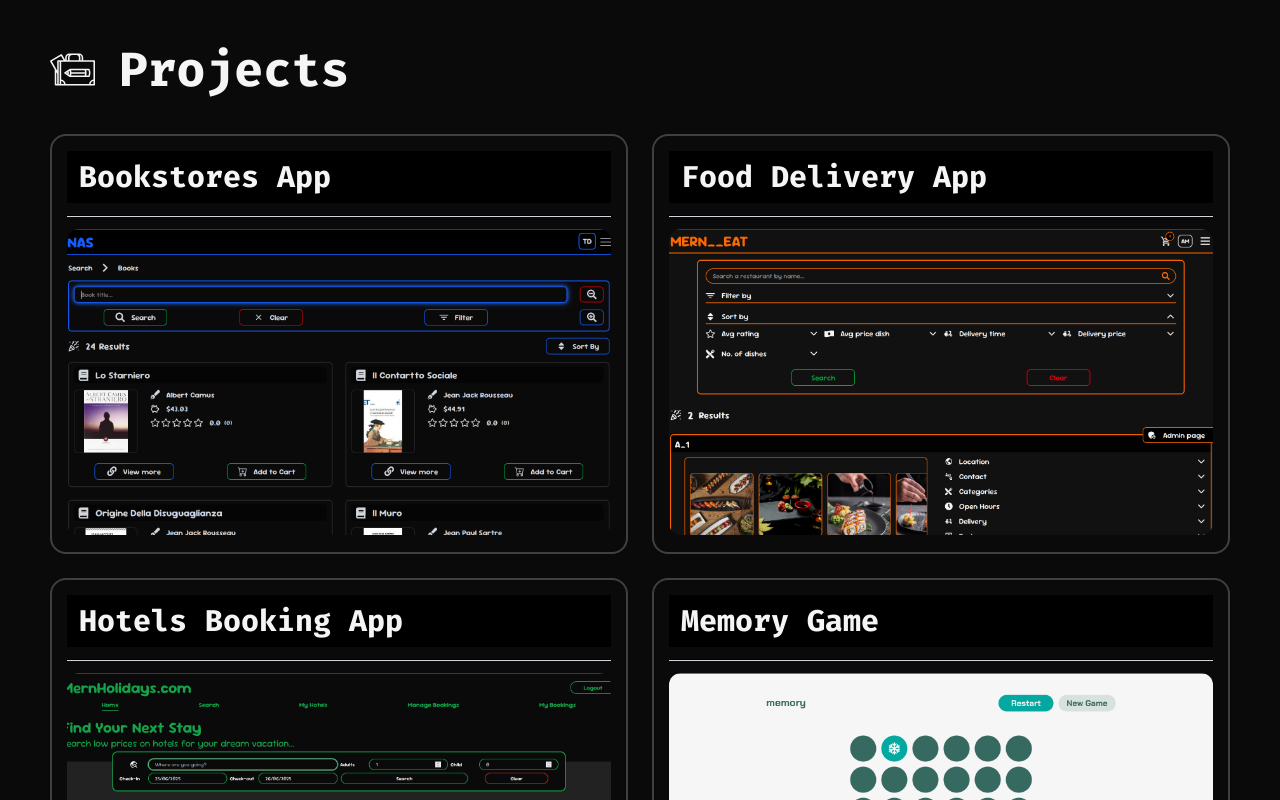
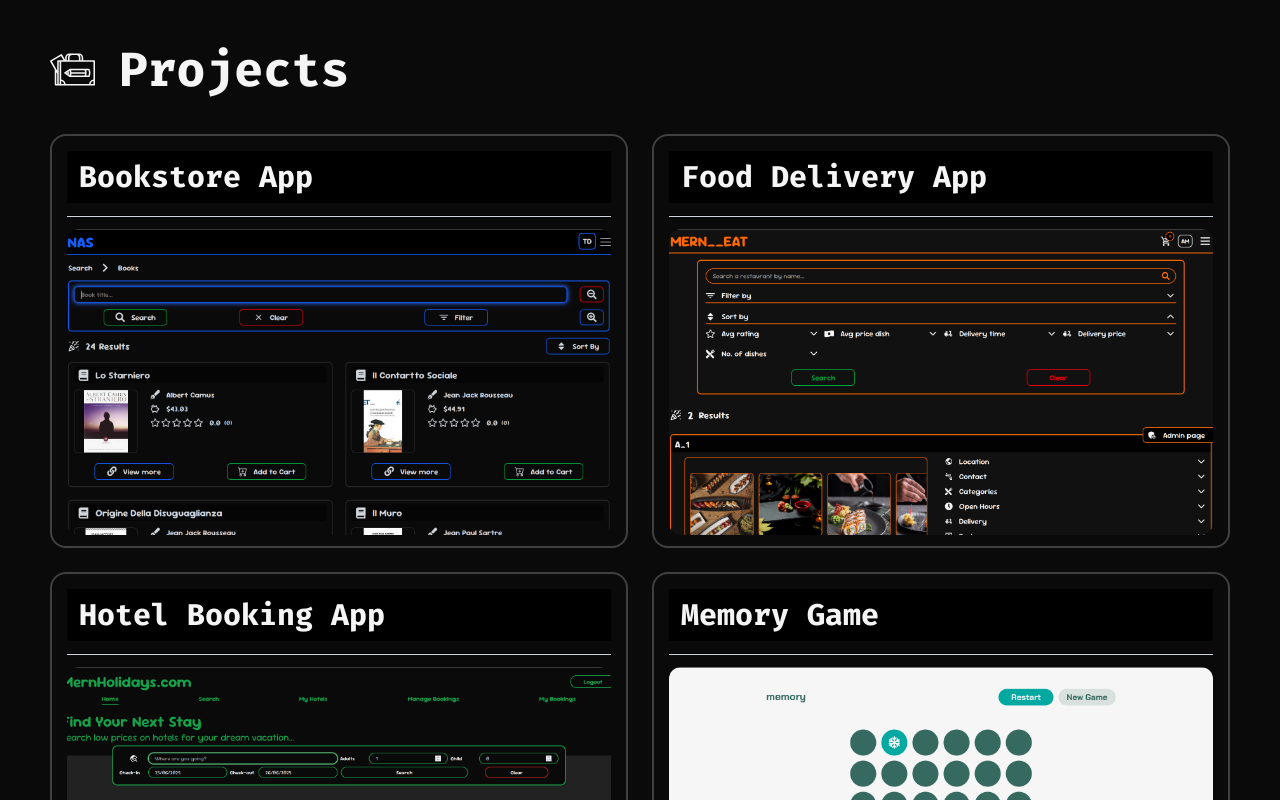
Before and after one commit to AlexanderMatveev2908/next-portfolio, a Next.js app: page / in a window 1280 px wide. Shown: the part 920-1720 px from the top of the page. Built offline with nearby package versions, Linux system fonts and the light colour scheme.

Commit message:
modified links

```diff
--- a/src/core/layout/components/Header/Header.tsx
+++ b/src/core/layout/components/Header/Header.tsx
@@ -8,8 +8,10 @@ import { headerLinks } from "./uiFactory";
 const Header: FC = ({}) => {
   return (
     <HeaderStyled className="w-full grid grid-cols-[1fr_2fr] sticky top-0 z-60 pt-[15px] sm:pt-[25px] pb-[20px] pad_app">
-      <div className="w-full flex justify-start">
-        <HeaderLink {...{ $clr: "gray__300", txt: "A.M", to: "hero" }} />
+      <div className="w-full flex justify-start ">
+        <HeaderLink
+          {...{ $clr: "gray__300", txt: "A.M — Full-Stack", to: "hero" }}
+        />
       </div>
 
       <div className="w-full flex gap-5 sm:gap-10 justify-end">
--- a/src/features/Projects/components/ProjectItem/ProjectItem.tsx
+++ b/src/features/Projects/components/ProjectItem/ProjectItem.tsx
@@ -19,19 +19,10 @@ type PropsType = {
 const ProjectItem: FC<PropsType> = ({ el }) => {
   const contentRefImg = useRef<HTMLDivElement | null>(null);
   const [h, setHeight] = useState(0);
-  const contentRefTxt = useRef<HTMLDivElement | null>(null);
 
   useEffect(() => {
     const resize = () =>
-      setHeight(
-        (contentRefImg.current?.scrollHeight ?? 0) +
-          (contentRefTxt.current?.scrollHeight ?? 0) +
-          62
-
-        // ? 15px py * 2
-        // ? gap-y-3 === 0.75rem === 12px
-        // ? p-5 === 1.25rem === 20px
-      );
+      setHeight((contentRefImg.current?.scrollHeight ?? 0) + 30);
 
     resize();
     window.addEventListener("resize", resize);
@@ -63,9 +54,9 @@ const ProjectItem: FC<PropsType> = ({ el }) => {
           transformStyle: "preserve-3d",
         }}
       >
-        <div className="client rounded-xl">
+        <div className="client rounded-xl" ref={contentRefImg}>
           <div className="w-full h-full flex flex-col gap-3">
-            <div ref={contentRefTxt} className="w-full bg-black px-3 py-2">
+            <div className="w-full bg-black px-3 py-2">
               <Txt {...{ txt: el.title, size: "txt__lg" }} />
             </div>
 
@@ -75,7 +66,6 @@ const ProjectItem: FC<PropsType> = ({ el }) => {
                 width: 100%;
                 aspect-ratio: 16/9;
               `}
-              ref={contentRefImg}
             >
               <ImgLoader
                 {...{
@@ -88,18 +78,24 @@ const ProjectItem: FC<PropsType> = ({ el }) => {
         </div>
 
         <div className="server rounded-xl">
+          <div className="w-full flex flex-col gap-4 sm:gap-6 max-h-full ">
             <div className="w-full grid grid-cols-1 gap-y-5 px-3 py-2">
               {[el.repo, el.live].map((subEl, i) => (
                 <ExtLink
                   key={ids[0][i]}
                   {...{
                     href: subEl,
-                  type: !i ? "git" : "live",
+                    typeLink: !i ? "git" : "live",
                     host: el.host,
                     typeApp: el.typeApp,
                   }}
                 />
               ))}
+            </div>
+
+            <div className="overflow-y-auto max-h-full scroll_app pr-2">
+              <span className="txt__sm">{el.description}</span>
+            </div>
           </div>
         </div>
       </motion.div>
--- a/src/features/Projects/components/ProjectItem/components/ExtLink/ExtLink.tsx
+++ b/src/features/Projects/components/ProjectItem/components/ExtLink/ExtLink.tsx
@@ -5,34 +5,49 @@
 import { useMemo, type FC } from "react";
 import { Github, Rocket } from "@/shared/components/SVGs";
 import { HostType, TypeApp } from "@/features/Projects/uiFactory";
+import { css } from "@emotion/react";
 
 type PropsType = {
   href: string;
-  type: "git" | "live";
+  typeLink: "git" | "live";
   host: HostType;
   typeApp: TypeApp;
 };
 
-const ExtLink: FC<PropsType> = ({ href, type, host, typeApp }) => {
-  const Icon = useMemo(() => (type === "git" ? Github : Rocket), [type]);
-  const label = type === "git" ? "GitHub Repository" : `Live Demo on ${host}`;
+const ExtLink: FC<PropsType> = ({ href, typeLink, host, typeApp }) => {
+  const Icon = useMemo(
+    () => (typeLink === "git" ? Github : Rocket),
+    [typeLink]
+  );
+  const label = typeLink === "git" ? "GitHub Repository" : `Live on ${host}`;
 
   return (
     <div className="w-full grid grid-cols-1 gap-1">
       <a
         href={href}
-        className="w-fit flex items-center gap-5 cursor-pointer link"
+        target="_blank"
+        className="w-fit flex items-center gap-5 cursor-pointer border-2 border-gray-300 rounded-xl py-2 px-3"
+        css={css`
+          transition: 0.3s box-shadow, 0.15s transform;
+          &:hover {
+            box-shadow: 0 0 10px var(--whitesmoke), 0 0 20px var(--whitesmoke),
+              0 0 30px var(--whitesmoke);
+            transform: translateY(-3.5px);
+          }
+        `}
         aria-label={label}
       >
         <Icon className="w-[22.5px] h-[22.5px] sm:w-[30px] sm:h-[30px]" />
 
         <span className="txt__md font-bold">{label}</span>
       </a>
-      {typeApp === "Full-Stack" && host === "Render.com" && type === "live" && (
-        <span className="txt__xs font-normal text-neutral-400">
-          ⚠️ There may be a delay to load the page due to free tier col start
-        </span>
-      )}
+      {typeApp === "Full-Stack" &&
+        host === "Render.com" &&
+        typeLink === "live" && (
+          <span className="txt__xs font-normal text-neutral-400">
+            ⚠️ There may be a delay to load the page due to free tier col start
+          </span>
+        )}
     </div>
   );
 };
--- a/src/features/Projects/uiFactory/index.ts
+++ b/src/features/Projects/uiFactory/index.ts
@@ -3,7 +3,7 @@ import { v4 } from "uuid";
 const B_URL = "/imgs/";
 
 export type HostType = "Render.com" | "Vercel.com" | "Fly.io";
-export type TypeApp = "Full-Stack" | "Static";
+export type TypeApp = "Full-Stack" | "SPA";
 
 export type ProjectType = {
   id: string;
@@ -13,16 +13,21 @@ export type ProjectType = {
   live: string;
   host: HostType;
   typeApp: TypeApp;
+  description: string;
 };
 
-export const projects = [
+export const projects: ProjectType[] = [
   {
-    title: "Bookstores App",
+    title: "Bookstore App",
     imgs: ["pern_book.png"],
     repo: "https://github.com/AlexanderMatveev2908/pern__book",
     live: "https://pern-book.fly.dev/",
     host: "Fly.io",
     typeApp: "Full-Stack",
+    description: `A full-stack e-commerce application built with the PERN stack, designed to support multiple independent bookstores under a single unified system. It includes a robust role-based authentication system that allows store owners to assign roles such as Manager and Employee, enabling fine-grained control over store operations.
+    Each bookstore operates with its own isolated inventory, while customers can browse and purchase books from multiple stores within a single, unified cart. The checkout process is powered by Stripe, with full integration of webhooks to handle real-time payment confirmations and order updates.
+    The platform also provides comprehensive account management features, including password resets, email changes, account recovery, and secure account deletion. Its security model is built on a layered token strategy: access tokens are implemented using signed JWTs for fast verification; refresh tokens are encrypted using JWE (RSA-OAEP + AES-GCM) to ensure confidentiality and prevent tampering; and one-time-use tokens, such as those used for password resets and email verification, are secured using HMAC with CBC-SHA for integrity.
+    The application is Dockerized for deployment, with a single container serving both the API and frontend via Express. Development environments support HTTPS through the use of mkcert, ngrok, and an NGINX reverse proxy, ensuring security and reliability even during local testing.`,
   },
   {
     title: "Food Delivery App",
@@ -31,14 +36,18 @@ export const projects = [
     live: "https://food-app-aqkc.onrender.com/",
     host: "Render.com",
     typeApp: "Full-Stack",
+    description: `A full-featured MERN stack application built for both customers and restaurant owners. It supports secure authentication, dynamic restaurant listings with dynamic open/close status, and detailed menus with image galleries.
+    The platform includes product-level stock management to prevent out-of-stock orders, Stripe integration for secure online payments, and a discount engine supporting promo codes and coupons at checkout. A client-side cart with localStorage fallback ensures smooth browsing, even when users aren’t logged in.`,
   },
   {
-    title: "Hotels Booking App",
+    title: "Hotel Booking App",
     imgs: ["mern_book.png"],
     repo: "https://github.com/AlexanderMatveev2908/MERN__BOOKING",
     live: "https://mern-booking-app-0w8v.onrender.com/",
     host: "Render.com",
     typeApp: "Full-Stack",
+    description: `A full-stack web application built with the MERN stack, designed to simulate a real-world booking experience. It features secure user authentication, dynamic hotel listings, and a custom booking system that prevents double-bookings by detecting date conflicts.
+    Hotel owners can manage their listings independently, thanks to a multi-tenant-ready architecture. Each hotel includes detailed pages with image galleries, guest capacity, and dynamic availability filters based on check-in/check-out dates. The platform integrates Stripe for secure, instant payment processing.`,
   },
   {
     title: "Memory Game",
@@ -46,6 +55,8 @@ export const projects = [
     repo: "https://github.com/AlexanderMatveev2908/next-memory-game",
     live: "https://next-memory-game-ten.vercel.app/",
     host: "Vercel.com",
+    description: `Memory Game is a responsive matching game built with Next.js and TypeScript. It features customizable 4x4 and 6x6 grids, with options to play using either icons or numbers.
+    The game state is synced to sessionStorage, ensuring progress is preserved across page refreshes. Built from scratch with fast a fully responsive UI, it offers smooth gameplay across desktop and mobile.`,
   },
   {
     title: "Tic Tac Toe",
@@ -53,6 +64,8 @@ export const projects = [
     repo: "https://github.com/AlexanderMatveev2908/REACT__X0",
     live: "https://react-x0.onrender.com/",
     host: "Render.com",
+    description: `A classic 3x3 grid game built with React and Redux Toolkit. It uses a custom logic to detect win conditions and manage player turns, board state, and scores through a centralized Redux store.
+    Game state is saved in sessionStorage, so progress isn't lost on refresh. The app was built from scratch with clean, reusable components and a focus on functional logic and smooth gameplay.`,
   },
   {
     title: "Calculator IOS",
@@ -60,6 +73,8 @@ export const projects = [
     repo: "https://github.com/AlexanderMatveev2908/REACT_CALCULATOR",
     live: "https://react-calculator-imc7.onrender.com/",
     host: "Render.com",
+    description:
+      "Simulates an iOS-style calculator with safe chained operations, division-by-zero prevention, and smart input validation to handle edge cases like repeated operators or extra decimal points",
   },
 ].map((el) => ({
   ...el,
@@ -68,5 +83,5 @@ export const projects = [
     B_URL + img + "?v=1",
   ]),
   id: v4(),
-  typeApp: el.typeApp ?? "Static",
-}));
+  typeApp: el.typeApp ?? "SPA",
+})) as ProjectType[];
--- a/src/features/TechStack/TechStack.tsx
+++ b/src/features/TechStack/TechStack.tsx
@@ -37,7 +37,7 @@ const TechStack: FC = () => {
           className="w-full flex gap-10"
           animate={{ x: ["0%", -width] }}
           transition={{
-            duration: 30,
+            duration: 40,
             ease: "linear",
             repeat: Infinity,
           }}
--- a/src/styles/globals.css
+++ b/src/styles/globals.css
@@ -85,3 +85,22 @@ html {
   --neutral__600: #525252;
   --neutral__400: #a1a1a1;
 }
+
+.scroll_app::-webkit-scrollbar {
+  width: 8px;
+}
+
+.scroll_app::-webkit-scrollbar-track {
+  background: transparent;
+}
+
+.scroll_app::-webkit-scrollbar-thumb {
+  background: var(--whitesmoke);
+  border-radius: 10px;
+  box-shadow: 0 0 2.5px var(--whitesmoke), 0 0 5px var(--whitesmoke);
+}
+
+.scroll_app {
+  scrollbar-width: thin;
+  scrollbar-color: white transparent;
+}
--- a/src/styles/globals.scss
+++ b/src/styles/globals.scss
@@ -20,3 +20,22 @@ html {
   --neutral__600: #525252;
   --neutral__400: #a1a1a1;
 }
+
+.scroll_app::-webkit-scrollbar {
+  width: 8px;
+}
+
+.scroll_app::-webkit-scrollbar-track {
+  background: transparent;
+}
+
+.scroll_app::-webkit-scrollbar-thumb {
+  background: var(--whitesmoke);
+  border-radius: 10px;
+  box-shadow: 0 0 2.5px var(--whitesmoke), 0 0 5px var(--whitesmoke);
+}
+
+.scroll_app {
+  scrollbar-width: thin;
+  scrollbar-color: white transparent;
+}
```
Lines whose indentation alone changed are shown as unchanged.
